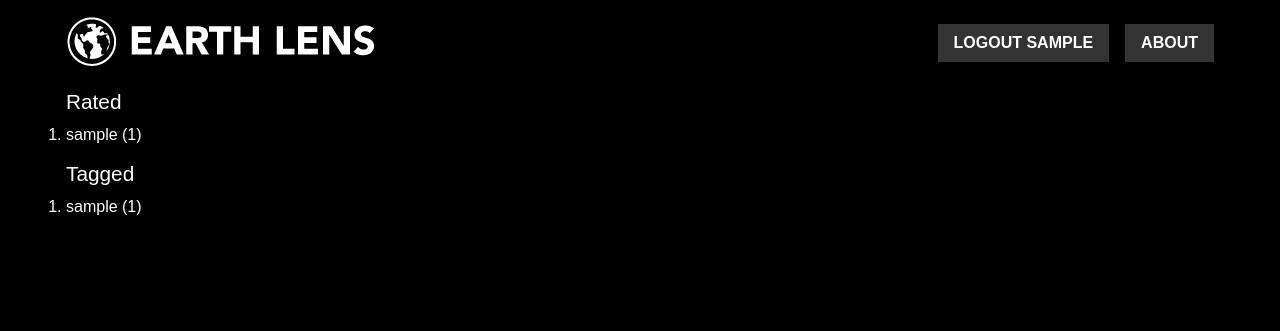
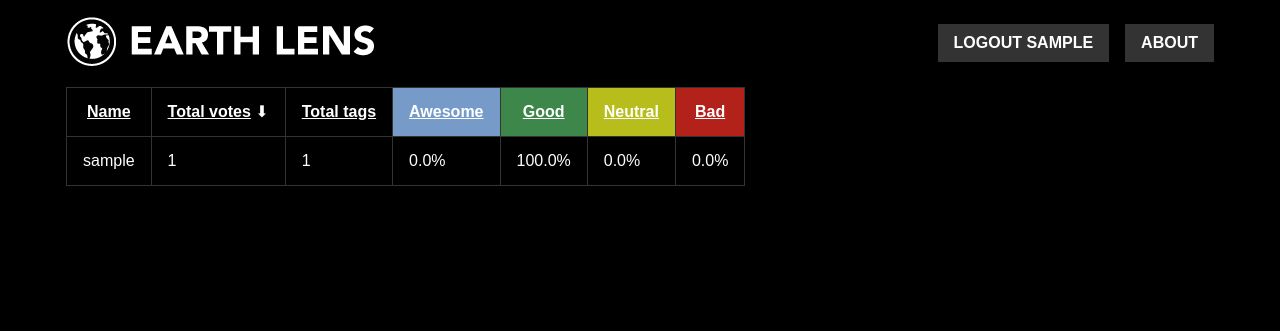
Before and after one commit to Spacelog/earthlens, a Django app: page /leaderboard/ in a window 1280 px wide. Shown: the top 331 px of the page. Run offline with Django 3.2, Linux system fonts and the light colour scheme; a user stored in the database is signed in; tables that the repository leaves empty hold one stand-in row (values such as "Sample post"); some libraries are stand-ins or nearby versions.

Commit message:
Turn the leaderboard into a table, with sorting

```diff
--- a/core/views.py
+++ b/core/views.py
@@ -189,7 +189,23 @@ class LeaderboardView(TemplateView):
     template_name = "leaderboard.html"
 
     def get_context_data(self):
+        table = []
+        vote_names = {0: "neutral", -1: "bad", 1: "good", 3: "awesome"}
+        for user in User.objects.all():
+            total = float(ImageVote.objects.filter(user=user).count())
+            if total:
+                votes = {vote_names[vote]: round(ImageVote.objects.filter(user=user, vote=vote).count()/total*100, 2) for vote in [0, 1, -1, 3]}
+            else:
+                votes = {}
+            votes["total"] = int(total)
+            votes["tags"] = UserTag.objects.filter(user=user).count()
+            votes["username"] = user.username
+            table.append(votes)
+        sort_key = self.request.GET.get("sort", "total")
+        descending = self.request.GET.get("descending", "true") is "true"
+        table.sort(key=lambda x: x.get(sort_key, None), reverse=descending)
         return {
-            "rated": User.objects.annotate(rated=Count("vote_objects")).order_by("-rated"),
-            "tagged": User.objects.annotate(tagged=Count("tag_objects")).order_by("-tagged"),
+            "table": table,
+            "sort_key": sort_key,
+            "descending": descending,
         }
--- a/static/css/base.css
+++ b/static/css/base.css
@@ -8,6 +8,9 @@ a {
     text-decoration: none;
 }
 
+strong {
+    font-weight: bold;
+}
 h1 {
     letter-spacing: 0.3em;
     text-transform: lowercase;
@@ -184,15 +187,18 @@ input.rating {
     font-size: 1.3em;
     border-radius: 3px;
     border: 0;
-    background-color: #2E4D87;
+    background-color: #779BC8;
 }
-    input.rating.neutral {
+    input.rating.awesome, th.awesome {
+        background-color: #779BC8;
+    }
+    input.rating.neutral, th.neutral {
         background-color: #B7BE1C;
     }
-    input.rating.bad {
+    input.rating.bad, th.bad {
         background-color: #B2221B;
     }
-    input.rating.good {
+    input.rating.good, th.good {
         background-color: #3C8749;
     }
 
@@ -258,6 +264,17 @@ input.tag {
     .lightbox .large-image .next-arrow:hover {
         background-image: url(../images/arrow_right.png);
     }
+
+table.leaderboard td, table.leaderboard th {
+    padding: 1em;
+    border: 1px solid #333333;
+}
+
+table.leaderboard th a {
+    font-weight: bold;
+    color: white;
+    text-decoration: underline;
+}
 
 /**** 1148px wide layout ****/
 
--- a/templates/leaderboard.html
+++ b/templates/leaderboard.html
@@ -1,17 +1,74 @@
 {% extends "base.html" %}
 
 {% block content %}
-    <h2>Rated</h2>
-    <ol>
-        {% for user in rated %}
-            <li>{{ user }} ({{ user.rated }})</li>
-        {% endfor %}
-    </ol>
-
-    <h2>Tagged</h2>
-    <ol>
-        {% for user in tagged %}
-            <li>{{ user }} ({{ user.tagged }})</li>
-        {% endfor %}
-    </ol>
+<table class="leaderboard">
+    <tr>
+        <th>
+            {% if sort_key = "username" %}
+                <a href="?sort=username{% if descending %}&descending=false{% endif %}">Name</a>
+                {% if descending %}⬇{% else %}⬆{% endif %}
+            {% else %}
+                <a href="?sort=username">Name</a>
+            {% endif %}
+        </th>
+        <th>
+            {% if sort_key = "total" %}
+                <a href="?sort=total{% if descending %}&descending=false{% endif %}">Total votes</a>
+                {% if descending %}⬇{% else %}⬆{% endif %}
+            {% else %}
+                <a href="?sort=total">Total votes</a>
+            {% endif %}
+        </th>
+        <th>
+            {% if sort_key = "tags" %}
+                <a href="?sort=tags{% if descending %}&descending=false{% endif %}">Total tags</a>
+                {% if descending %}⬇{% else %}⬆{% endif %}
+            {% else %}
+                <a href="?sort=tags">Total tags</a>
+            {% endif %}
+        </th>
+        <th class="awesome">
+            {% if sort_key = "awesome" %}
+                <a href="?sort=awesome{% if descending %}&descending=false{% endif %}">Awesome</a>
+                {% if descending %}⬇{% else %}⬆{% endif %}
+            {% else %}
+                <a href="?sort=awesome">Awesome</a>
+            {% endif %}
+        </th>
+        <th class="good">
+            {% if sort_key = "good" %}
+                <a href="?sort=good{% if descending %}&descending=false{% endif %}">Good</a>
+                {% if descending %}⬇{% else %}⬆{% endif %}
+            {% else %}
+                <a href="?sort=good">Good</a>
+            {% endif %}
+        </th>
+        <th class="neutral">
+            {% if sort_key = "neutral" %}
+                <a href="?sort=neutral{% if descending %}&descending=false{% endif %}">Neutral</a>
+                {% if descending %}⬇{% else %}⬆{% endif %}
+            {% else %}
+                <a href="?sort=neutral">Neutral</a>
+            {% endif %}
+        </th>
+        <th class="bad">
+            {% if sort_key = "bad" %}
+                <a href="?sort=bad{% if descending %}&descending=false{% endif %}">Bad</a>
+                {% if descending %}⬇{% else %}⬆{% endif %}
+            {% else %}
+                <a href="?sort=bad">Bad</a>
+            {% endif %}        </th>
+    </tr>
+    {% for user in table %}
+    <tr>
+        <td>{{ user.username }}</td>
+        <td>{{ user.total }}</td>
+        <td>{{ user.tags }}</td>
+        <td>{{ user.awesome }}%</td>
+        <td>{{ user.good }}%</td>
+        <td>{{ user.neutral }}%</td>
+        <td>{{ user.bad }}%</td>
+    </tr>
+    {% endfor %}
+</table>
 {% endblock %}
```
